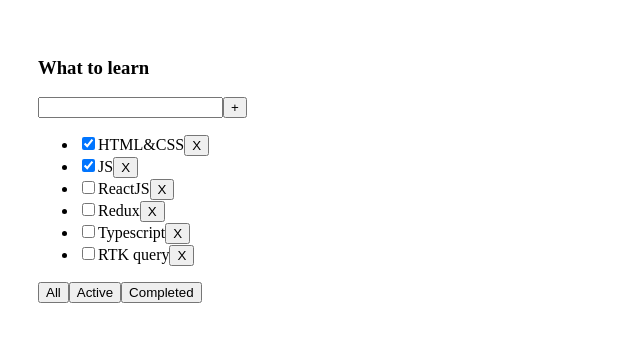
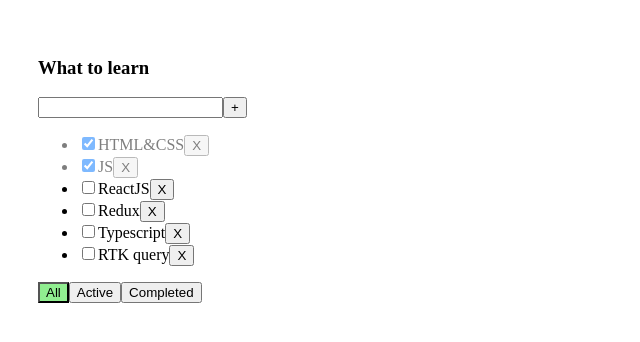
Before and after one commit to Yuliya9449/todo-list, a React (Vite) app: page / in a window 1280 px wide. Shown: the top 342 px of the page, without its empty margins (0-640 px from the left). Built offline with nearby package versions, Linux system fonts and the light colour scheme.

Commit message:
style: add styles for buttons and tasks

```diff
--- a/src/app/App.tsx
+++ b/src/app/App.tsx
@@ -72,6 +72,7 @@
         changeFilter={changeFilter}
         createTask={createTask}
         changeTaskStatus={changeTaskStatus}
+        filter={filter}
       />
     </div>
   )
--- /dev/null
+++ b/src/common/Button/Button.module.css
@@ -0,0 +1,3 @@
+.activeFilter {
+  background-color: lightgreen;
+}
--- a/src/common/Button/Button.tsx
+++ b/src/common/Button/Button.tsx
@@ -1,8 +1,18 @@
+import styles from './Button.module.css'
+
 type Props = {
   title: string
-  onClick: () => void
+  onClick?: () => void
+  isActive?: boolean
 }
 
-export const Button = ({ title, onClick }: Props) => {
-  return <button onClick={onClick}>{title}</button>
+export const Button = ({ title, onClick, isActive }: Props) => {
+  return (
+    <button
+      className={isActive ? styles.activeFilter : ''}
+      onClick={onClick}
+    >
+      {title}
+    </button>
+  )
 }
--- a/src/features/TodolistItem.module.css
+++ b/src/features/TodolistItem.module.css
@@ -5,3 +5,7 @@
 .errorMessage {
   color: red;
 }
+
+.isDone {
+  opacity: 0.5;
+}
--- a/src/features/TodolistItem.tsx
+++ b/src/features/TodolistItem.tsx
@@ -10,9 +10,18 @@
   changeFilter: (filter: FilterValues) => void
   createTask: (title: Task['title']) => void
   changeTaskStatus: (taskId: Task['id'], isDone: Task['isDone']) => void
+  filter: FilterValues
 }
 
-export const TodolistItem = ({ title, tasks, deleteTask, changeFilter, createTask, changeTaskStatus }: Props) => {
+export const TodolistItem = ({
+  title,
+  tasks,
+  deleteTask,
+  changeFilter,
+  createTask,
+  changeTaskStatus,
+  filter,
+}: Props) => {
   const [taskTitle, setTaskTitle] = useState('')
   const [error, setError] = useState<string | null>(null)
 
@@ -65,7 +74,10 @@
             }
 
             return (
-              <li key={task.id}>
+              <li
+                key={task.id}
+                className={task.isDone ? styles.isDone : ''}
+              >
                 <input
                   type="checkbox"
                   onChange={changeTaskStatusHandler}
@@ -83,14 +95,17 @@
       )}
       <div>
         <Button
+          isActive={filter === 'all'}
           title={'All'}
           onClick={() => changeFilter('all')}
         />
         <Button
+          isActive={filter === 'active'}
           title={'Active'}
           onClick={() => changeFilter('active')}
         />
         <Button
+          isActive={filter === 'completed'}
           title={'Completed'}
           onClick={() => changeFilter('completed')}
         />
```
